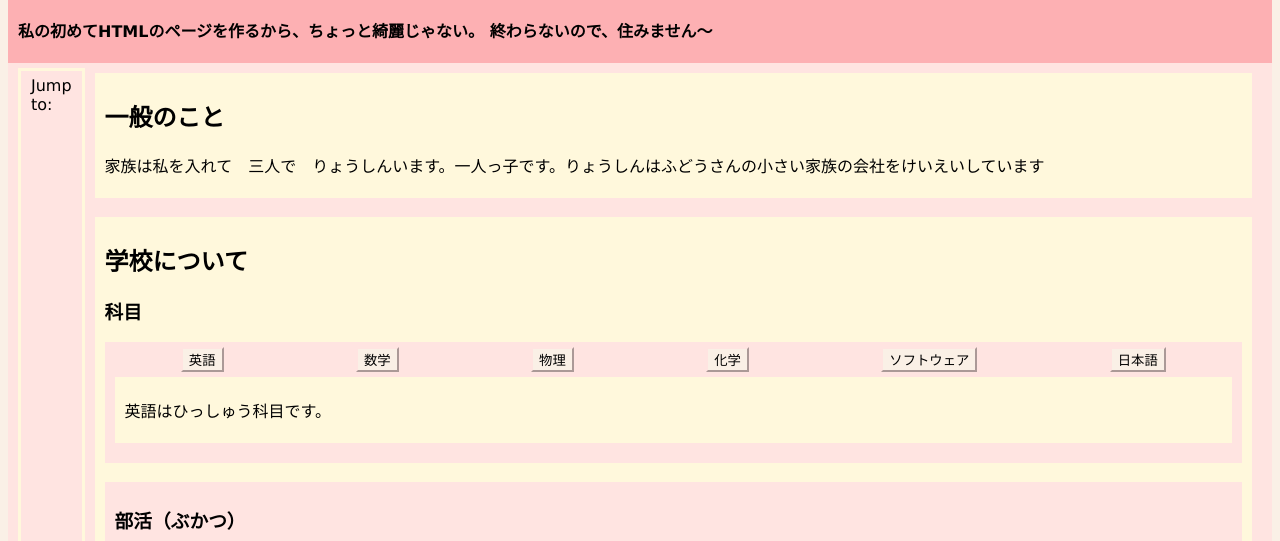
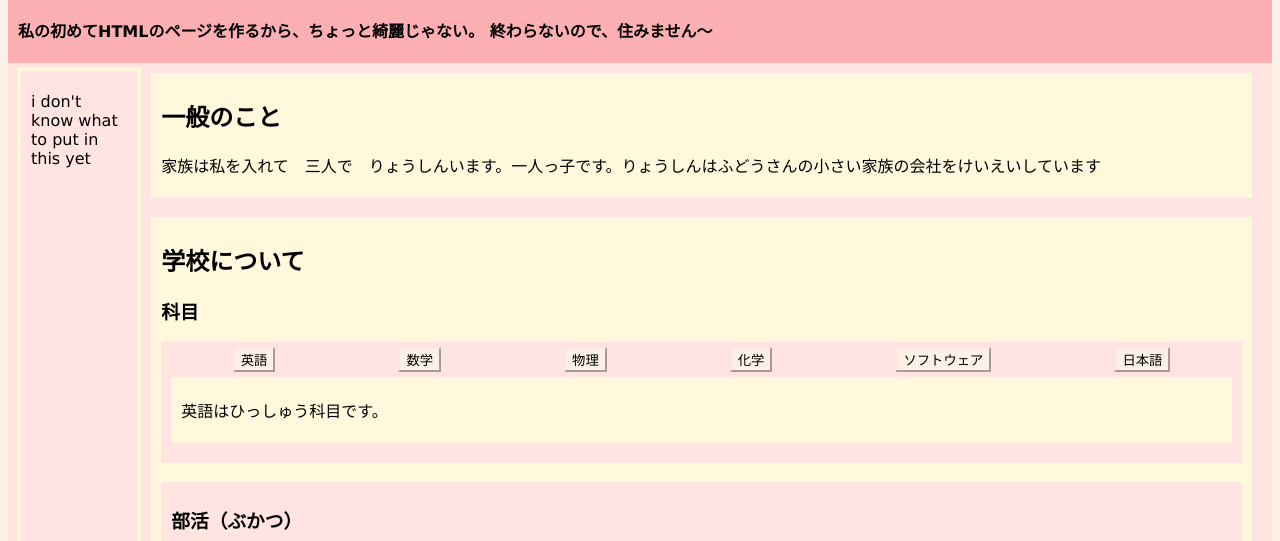
Before and after one commit to pymblelc/y11_22-starter_web-parrot-paraphernalia, a plain HTML site: page bio.html in a window 1280 px wide. Shown: the part 259-800 px from the top of the page. Drawn offline with nearby package versions, Linux system fonts and the light colour scheme; a web font is replaced by a local one.

Commit message:
aaaaaaaaaaaaaaAAAAA

```diff
--- a/bio.html
+++ b/bio.html
@@ -27,7 +27,7 @@
 
 	<div class="mainSect">
 		<div class="sidebar">
-			Jump to:
+			<p> i don't know what to put in this yet </p>
 
 		</div>
 		<!-- subcategories -->
```
